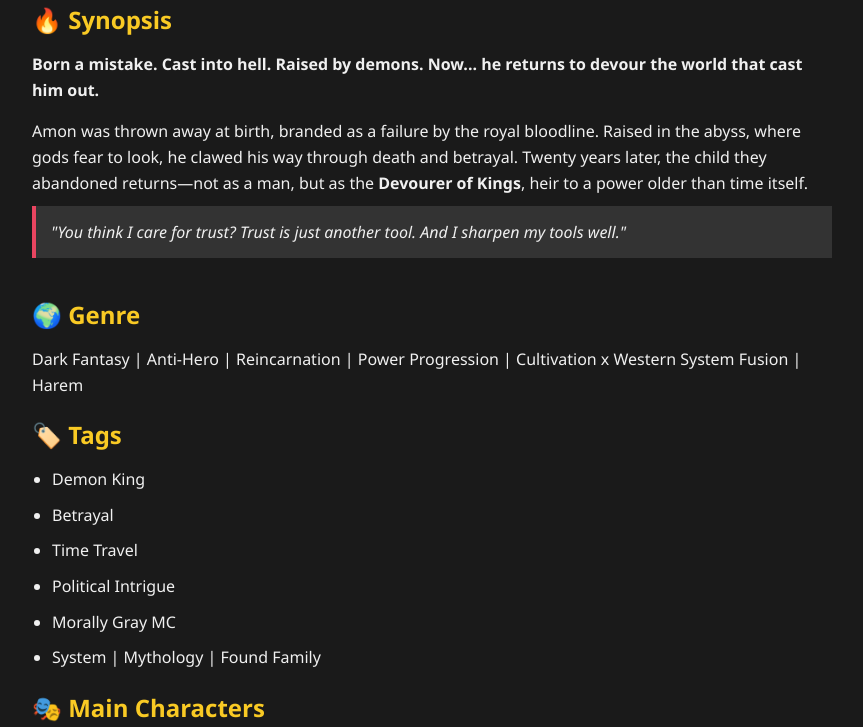
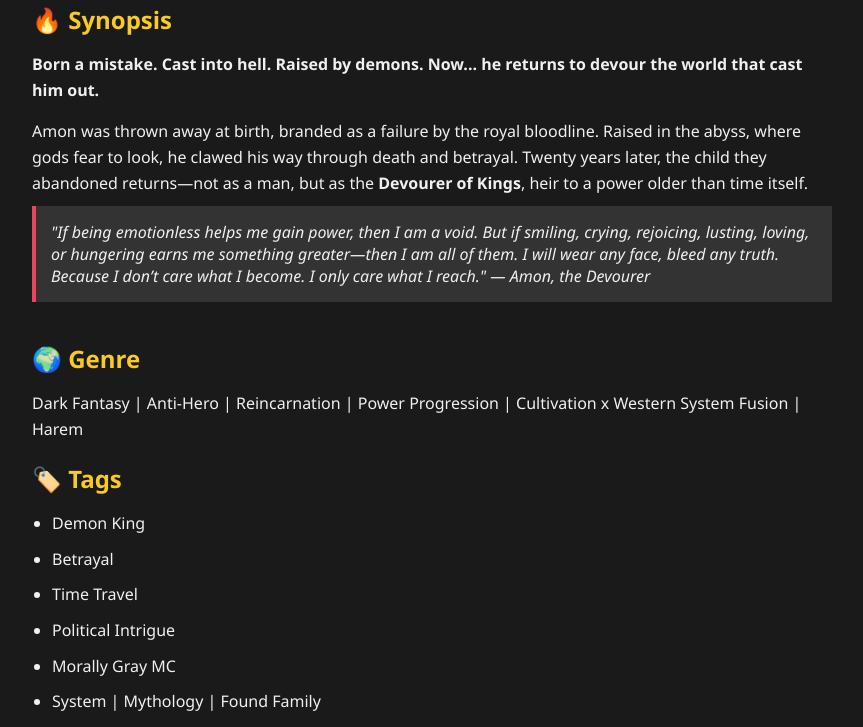
Before and after one commit to Manani11/Crown-of-devourer, a plain HTML site: page index.html in a window 1280 px wide. Shown: the part 1072-1799 px from the top of the page, without its empty margins (208-1071 px from the left). Drawn offline with Linux system fonts and the light colour scheme.

Commit message:
Update index.html

```diff
--- a/index.html
+++ b/index.html
@@ -89,7 +89,8 @@
     <h2>🔥 Synopsis</h2>
     <p><strong>Born a mistake. Cast into hell. Raised by demons. Now... he returns to devour the world that cast him out.</strong></p>
     <p>Amon was thrown away at birth, branded as a failure by the royal bloodline. Raised in the abyss, where gods fear to look, he clawed his way through death and betrayal. Twenty years later, the child they abandoned returns—not as a man, but as the <strong>Devourer of Kings</strong>, heir to a power older than time itself.</p>
-    <div class="quote">"You think I care for trust? Trust is just another tool. And I sharpen my tools well."</div>
+    <div class="quote">"If being emotionless helps me gain power, then I am a void. But if smiling, crying, rejoicing, lusting, loving, or hungering earns me something greater—then I am all of them. I will wear any face, bleed any truth. Because I don’t care what I become. I only care what I reach."
+— Amon, the Devourer</div>
   </section>
 
   <section>
```
